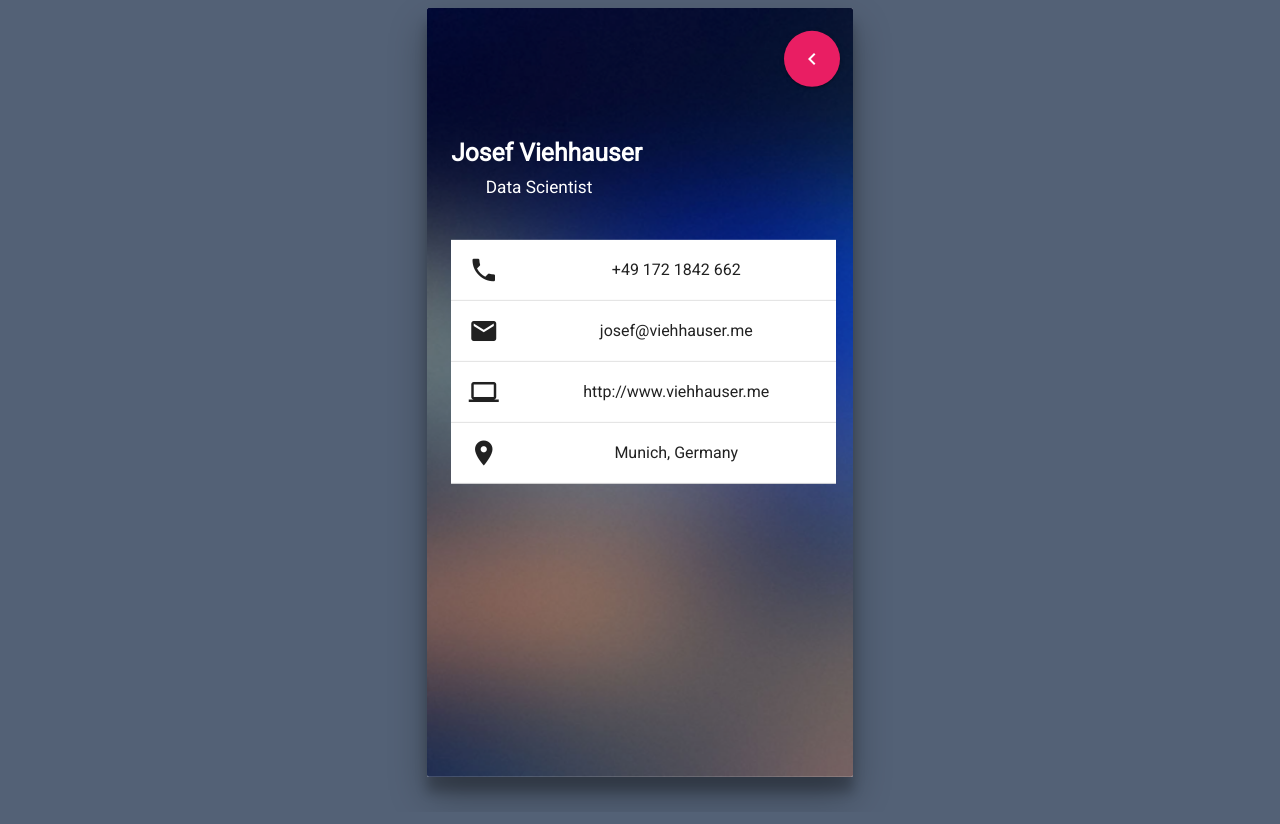
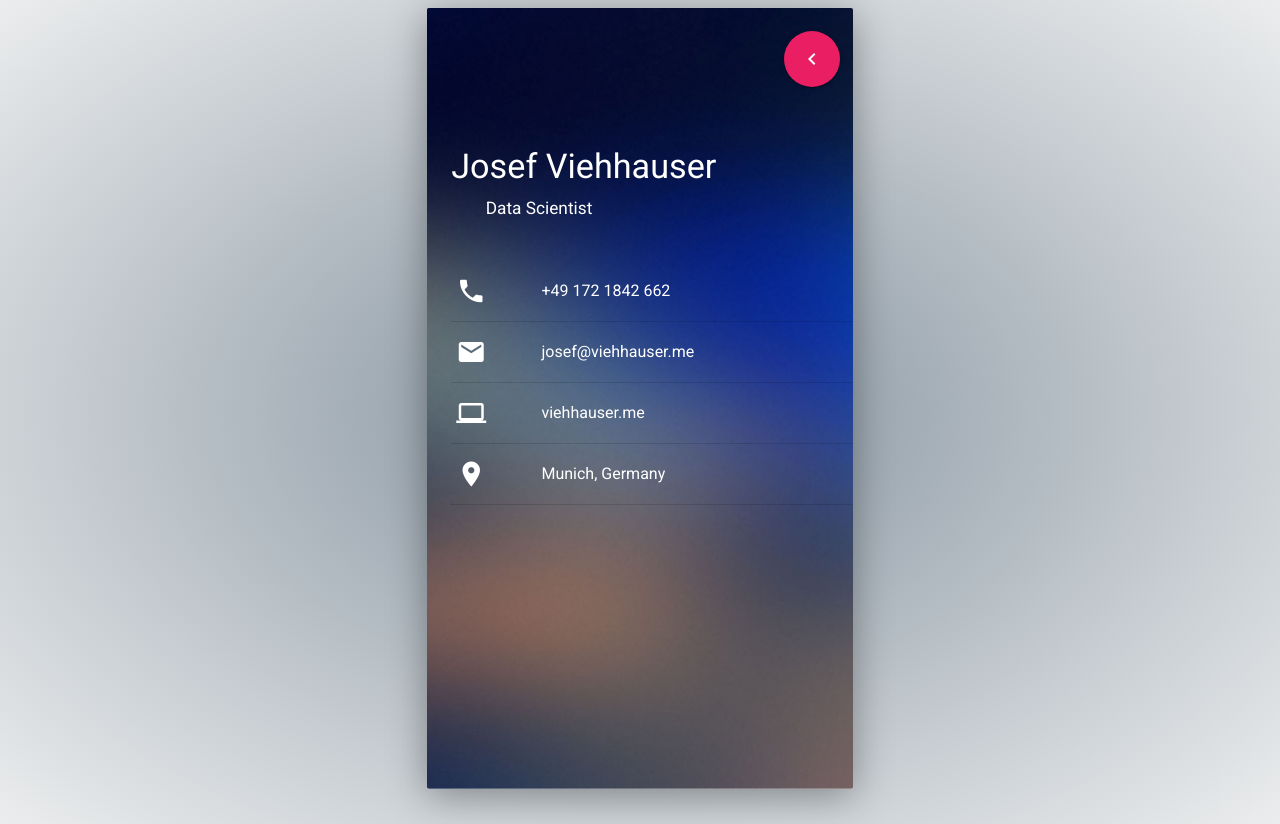
Before and after one commit to jviehhauser/jviehhauser.github.io, a plain HTML site: page index.html in a window 1280 px wide. Both pictures are taken after a click on the element 640 px from the left and 227 px from the top of the page. Drawn offline with nearby package versions, Linux system fonts and the light colour scheme.

Commit message:
Minor style changes

```diff
--- a/css/style.css
+++ b/css/style.css
@@ -4,7 +4,10 @@
 }
 
 body{
-	background: #536176;
+  background: -moz-radial-gradient(center, ellipse cover, rgba(132,146,158,1) 0%, rgba(176,182,186,0.25) 100%); /* FF3.6-15 */
+  background: -webkit-radial-gradient(center, ellipse cover, rgba(132,146,158,1) 0%,rgba(176,182,186,0.25) 100%); /* Chrome10-25,Safari5.1-6 */
+  background: radial-gradient(ellipse at center, rgba(132,146,158,1) 0%,rgba(176,182,186,0.25) 100%); /* W3C, IE10+, FF16+, Chrome26+, Opera12+, Safari7+ */
+  filter: progid:DXImageTransform.Microsoft.gradient( startColorstr='#84929e', endColorstr='#73b0b6ba',GradientType=1 ); /* IE6-9 fallback on horizontal gradient */
   /*background-image: url('../img/bg.png');
   background-size: cover;*/
 	/*height: 1000px;*/
@@ -14,7 +17,7 @@ body{
 }
 
 a{
-	color: #13d4b6 !important;
+	color: #fff !important;
 }
 
 #user-img{
@@ -22,9 +25,9 @@ a{
     display: block;
     position: relative;
     top: -6em;
-    max-width: 200px;
-    max-height: 200px;
-    border: 5px solid #fff;
+    max-width: 220px;
+    max-height: 220px;
+    border: 8px solid #fff;
     border-radius: 50%;
 }
 
@@ -37,10 +40,10 @@ a{
 	position: absolute;
 	top: 3%;
 	right: 3%;
-	animation: bounce 2.5s infinite;
-	-webkit-animation: bounce 2.5s infinite;
-	-moz-animation: bounce 2.5s infinite;
-	-o-animation: bounce 2.5s infinite;
+	animation: bounce 1s infinite;
+	-webkit-animation: bounce 1s infinite;
+	-moz-animation: bounce 1s infinite;
+	-o-animation: bounce 1s infinite;
 
 }
 
@@ -53,25 +56,25 @@ a{
 
 @-webkit-keyframes bounce {
  0%, 20%, 50%, 80%, 100% {-webkit-transform: translateX(0);}
- 40% {-webkit-transform: translateX(-30px);}
- 60% {-webkit-transform: translateX(-15px);}
+ 40% {-webkit-transform: translateX(-10px);}
+ 60% {-webkit-transform: translateX(-5px);}
 }
 
 @-moz-keyframes bounce {
  0%, 20%, 50%, 80%, 100% {-moz-transform: translateX(0);}
- 40% {-moz-transform: translateX(-30px);}
- 60% {-moz-transform: translateX(-15px);}
+ 40% {-moz-transform: translateX(-10px);}
+ 60% {-moz-transform: translateX(-5px);}
 }
 
 @-o-keyframes bounce {
  0%, 20%, 50%, 80%, 100% {-o-transform: translateX(0);}
- 40% {-o-transform: translateX(-30px);}
- 60% {-o-transform: translateX(-15px);}
+ 40% {-o-transform: translateX(-10px);}
+ 60% {-o-transform: translateX(-5px);}
 }
 @keyframes bounce {
  0%, 20%, 50%, 80%, 100% {transform: translateX(0);}
- 40% {transform: translateX(-30px);}
- 60% {transform: translateX(-15px);}
+ 40% {transform: translateX(-10px);}
+ 60% {transform: translateX(-5px);}
 }
 
 
@@ -81,18 +84,22 @@ a{
 }
 
 
-h5 {
-	font-weight: 700 !important;
+h4, h5 {
+	font-weight: 200 !important;
+}
+
+h6 {
+  font-weight: 500 !important;
 }
 
 hr{
 	 margin-left: 30%;
 	 margin-right: 30%;
 	 height:0;
-     border:0;
-     border-top:1px solid #CECECE;
-     margin-bottom: 3em;
-     margin-top: 1.8em;
+   border:0;
+   border-top:1px solid #CECECE;
+   margin-bottom: 1.5em;
+   margin-top: 1.5em;
 }
 
 #inline{
@@ -134,12 +141,14 @@ tr:hover{
 }
 
 .card{
-	box-shadow: 0 19px 38px rgba(0,0,0,0.30), 0 15px 12px rgba(0,0,0,0.22) !important;
+	box-shadow: 0 7px 38px rgba(0,0,0,0.35) !important;
 }
 
 #info{
 	width:163%;
-	background: #fff;
+	/*background: #fff;*/
+  color: #fff;
+  font-weight:200;
 }
 
 
--- a/index.html
+++ b/index.html
@@ -23,14 +23,14 @@
 
     <div id="centered" class="card-content">
     	<a id="more" class="card-title activator btn-floating btn-large waves-effect waves-light pink"><i class="material-icons medium">keyboard_arrow_right</i></a>
-    	<h5>Josef Viehhauser</h5>
+    	<h4>Josef Viehhauser</h4>
     	<h6>Data Science | BMW Group</h6>
       <p>I am passionate about leveraging end-to-end machine learning for creating data-centric applications that fuel and improve digital customer services and enterprise processes. I engage in the full DevOps cycle and help implement scalable and cloud-native applications mainly built upon AWS. Currently, I work as a full stack data scientist at the BMW Group.</p>
     	<hr>
     	<ul id="inline">
     		<!--<li><a href="#"><img class="img-responsive" src="img/facebook.png"></a></li>-->
-    		<li><a href="https://linkedin.com/jviehhauser"><img class="img-responsive" src="img/linkedin.png"></a></li>
-    		<li><a href="#"><img class="img-responsive" src="img/github.png"></a></li>
+    		<li><a href="https://www.linkedin.com/in/jviehhauser/" target="_blank"><img class="img-responsive" src="img/linkedin.png"></a></li>
+    		<li><a href="https://github.com/jviehhauser" target="_blank"><img class="img-responsive" src="img/github.png"></a></li>
     	</ul>
 
     </div>
@@ -39,29 +39,28 @@
     	<a id="more" class="card-title activator btn-floating btn-large waves-effect waves-light pink"><i class="material-icons medium">keyboard_arrow_left</i></a>
     		<div id="titles-back">
       <span class="card-title white-text">
-        <h5>Josef Viehhauser</h5>
+        <h4>Josef Viehhauser</h4>
         <h6>Data Scientist</h6><br>
       </span>
 
 <div class="row">
 <div class="col s12">
   <span class="white-text">
-     <table id="info" class="bordered highlight centered">
+     <table id="info" class="bordered">
         <tbody>
           <tr>
             <td><i class="material-icons small">phone</i></td>
-            <td>+49 172 1842 662</td>
+            <td><a href="tel:+491721842662">+49 172 1842 662</a></td>
 
           </tr>
           <tr>
             <td><i class="material-icons small">mail</i></td>
-            <td>josef@viehhauser.me</td>
+            <td><a href="mailto:josef@viehhauser.me">josef@viehhauser.me</a></td>
 
           </tr>
           <tr>
             <td><i class="material-icons small">computer</i></td>
-            <td>http://www.viehhauser.me</td>
-
+            <td><a href="http://www,viehhauser.me">viehhauser.me</a></td>
           </tr>
           <tr>
             <td><i class="material-icons small">location_on</i></td>
```
